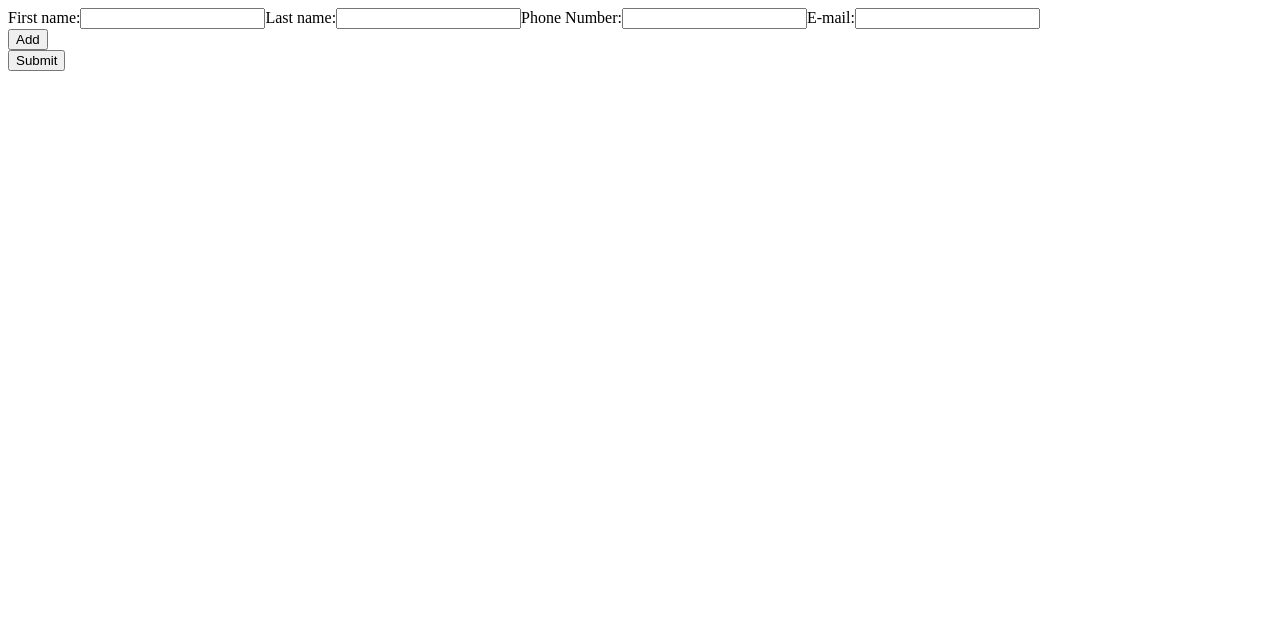
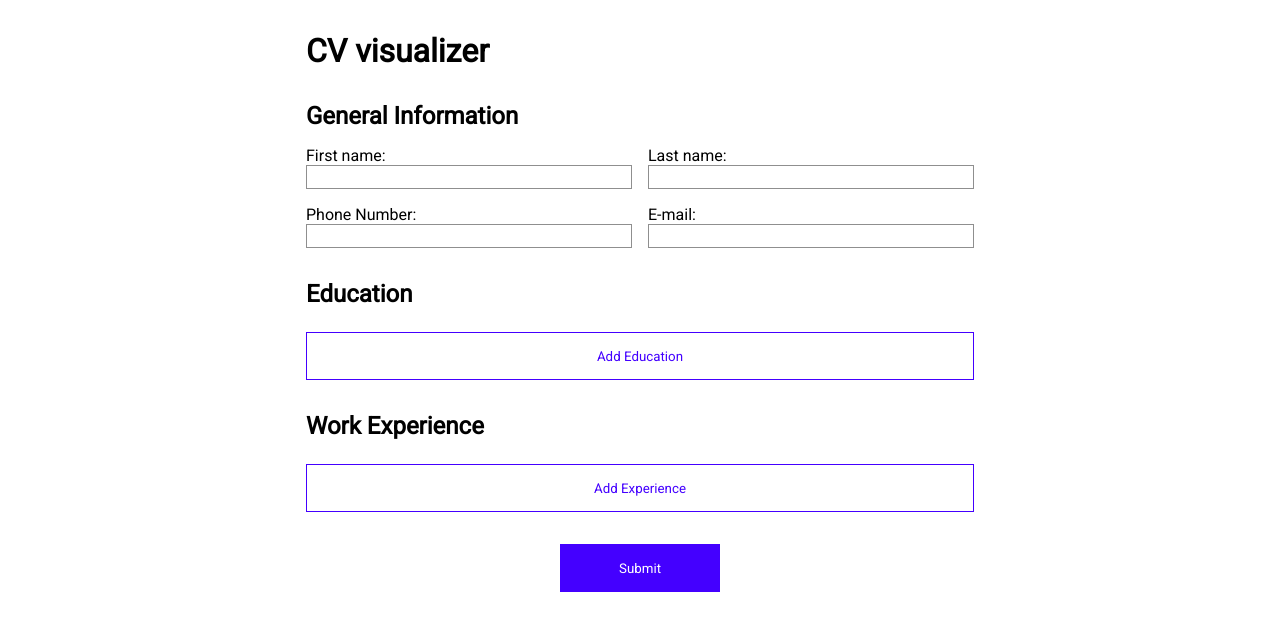
Before and after one commit to ChristianSama/cv-project, a React (Create React App) app: page / in a window 1280 px wide. Shown: the top 630 px of the page. Built offline with nearby package versions, Linux system fonts and the light colour scheme.

Commit message:
added styles, experience section and delete functionality

```diff
--- a/public/index.html
+++ b/public/index.html
@@ -22,6 +22,9 @@
       work correctly both with client-side routing and a non-root public URL.
       Learn how to configure a non-root public URL by running `npm run build`.
     -->
+    <link rel="preconnect" href="https://fonts.googleapis.com">
+    <link rel="preconnect" href="https://fonts.gstatic.com" crossorigin>
+    <link href="https://fonts.googleapis.com/css2?family=Roboto&display=swap" rel="stylesheet">
     <title>React App</title>
   </head>
   <body>
--- a/src/components/App.js
+++ b/src/components/App.js
@@ -1,6 +1,7 @@
 import { Component } from "react";
 import GeneralSection from "./GeneralSection"
 import EducationSection from "./EducationSection"
+import ExperienceSection from "./ExperienceSection"
 
 class App extends Component {
 
@@ -19,10 +20,15 @@ class App extends Component {
 
   render() {
     return (
-      <div>
+      <div className="app">
+        <h1>CV visualizer</h1>
         <form onSubmit={this.handleSubmit}>
+          <h2>General Information</h2>
           <GeneralSection edit={this.state.edit}/>
+          <h2>Education</h2>
           <EducationSection edit={this.state.edit}/>
+          <h2>Work Experience</h2>
+          <ExperienceSection edit={this.state.edit}/>
           <input type="submit" value="Submit"/>
         </form>
       </div>
--- a/src/components/EducationSection.js
+++ b/src/components/EducationSection.js
@@ -8,14 +8,7 @@ class EducationSection extends React.Component {
     this.state = {educations: []}
     this.addEducation = this.addEducation.bind(this);
     this.handleChange = this.handleChange.bind(this);
-  }
-
-  addEducation(event) {
-    event.preventDefault();
-    const newEducation = {id: uniqid(), level: '', institution: ''};
-    this.setState((prevState) => ({
-      educations: [...prevState.educations, newEducation]
-    }));
+    this.deleteEducation = this.deleteEducation.bind(this);
   }
 
   handleChange(event) {
@@ -32,13 +25,27 @@ class EducationSection extends React.Component {
     })
   }
 
+  addEducation(event) {
+    event.preventDefault();
+    const newEducation = {id: uniqid(), level: '', institution: ''};
+    this.setState((prevState) => ({
+      educations: [...prevState.educations, newEducation]
+    }));
+  }
+
+  deleteEducation(event) {
+    event.preventDefault();
+    let filteredArr = this.state.educations.filter(item => item.id !== event.target.id);
+    this.setState({educations: filteredArr});
+  }
+
   render() {
     return (
       <div className="educationSection">
         {this.state.educations.map(ed => (
-          <Education key={ed.id} id={ed.id} edit={this.props.edit} level={ed.level} institution={ed.institution} handleChange={this.handleChange}></Education>
+          <Education key={ed.id} edit={this.props.edit} handleChange={this.handleChange} data={ed} deleteEducation={this.deleteEducation}/>
         ))}
-        <button onClick={this.addEducation}>Add</button>
+        <button onClick={this.addEducation}>Add Education</button>
       </div>
     )
   }
@@ -51,15 +58,18 @@ class Education extends React.Component {
 
   render() {
     return (
-      <div>
+      <div className="education">
+        <div className="input-fields">
           <label>
             Level:
-          <SwitchText id={this.props.id} edit={this.props.edit} content={this.props.level} name="level" handleChange={this.props.handleChange}/>
+            <SwitchText id={this.props.data.id} edit={this.props.edit} content={this.props.data.level} name="level" handleChange={this.props.handleChange}/>
           </label>
           <label>
             Institution:
-          <SwitchText id={this.props.id} edit={this.props.edit} content={this.props.institution} name="institution" handleChange={this.props.handleChange}/>
+            <SwitchText id={this.props.data.id} edit={this.props.edit} content={this.props.data.institution} name="institution" handleChange={this.props.handleChange}/>
           </label>
+        </div>
+        <button id={this.props.data.id} onClick={this.props.deleteEducation}>Delete</button>
       </div>
     );
   }
--- /dev/null
+++ b/src/components/ExperienceSection.js
@@ -0,0 +1,80 @@
+import React from 'react';
+import SwitchText from './SwitchText';
+import uniqid from 'uniqid';
+
+class ExperienceSection extends React.Component {
+  constructor(props) {
+    super(props);
+    this.state = {experiences: []};
+    this.addExperience = this.addExperience.bind(this);
+    this.handleChange = this.handleChange.bind(this);
+    this.deleteExperience = this.deleteExperience.bind(this);
+  }
+
+  handleChange(event) {
+    const target = event.target
+    const expId = target.id
+    const value = target.value;
+    const name = target.name;
+
+    this.setState(prevState => {
+      const newExperiences = [...prevState.experiences];
+      const newExp = newExperiences.find(exp => exp.id === expId);
+      newExp[name] = value;
+      return newExperiences;
+    })
+  }
+
+  addExperience(event) {
+    event.preventDefault();
+    const newExperience = {id: uniqid(), company: '', position: '', time: ''};
+    this.setState((prevState) => ({
+      experiences: [...prevState.experiences, newExperience]
+    }));
+  }
+
+  deleteExperience(event) {
+    event.preventDefault();
+    let filteredArr = this.state.experiences.filter(item => item.id !== event.target.id);
+    this.setState({experiences: filteredArr});
+  }
+
+  render() {
+    return (
+      <div className="experienceSection">
+        {this.state.experiences.map(exp => (
+          <Experience key={exp.id} id={exp.id} edit={this.props.edit} handleChange={this.handleChange} data={exp} deleteExperience={this.deleteExperience}/>
+        ))}
+        <button onClick={this.addExperience}>Add Experience</button>
+      </div>
+    )
+  }
+}
+
+class Experience extends React.Component {
+  constructor(props) {
+    super(props);
+  }
+
+  render() {
+    return(
+      <div className='experience'>
+        <label>
+          Company Name:
+          <SwitchText id={this.props.data.id} edit={this.props.edit} content={this.props.data.company} name="company" handleChange={this.props.handleChange}></SwitchText>
+        </label>
+        <label>
+          Position:
+          <SwitchText id={this.props.data.id} edit={this.props.edit} content={this.props.data.position} name="position" handleChange={this.props.handleChange}></SwitchText>
+        </label>
+        <label>
+          Time in position (months):
+          <SwitchText id={this.props.data.id} edit={this.props.edit} content={this.props.data.time} name="time" handleChange={this.props.handleChange}></SwitchText>
+        </label>
+        <button id={this.props.data.id} onClick={this.props.deleteExperience}>Delete</button>
+      </div>
+    );
+  }
+}
+
+export default ExperienceSection;
--- /dev/null
+++ b/src/index.css
@@ -0,0 +1,90 @@
+* {
+  box-sizing: border-box;
+  padding: 0;
+  margin: 0;
+  font-family: 'Roboto', sans-serif;
+}
+
+input[type=text] {
+  background: none;
+  border: 1px solid #8f8f8f;
+  height: 1.5rem;
+}
+
+input[type=submit] {
+  border: none;
+  display: block;
+  background-color: #4400ff;
+  width: 10rem;
+  height: 3rem;
+  color: white;
+  margin: 2rem auto;
+}
+
+label {
+  margin-top: 1rem;
+}
+
+button {
+  background: none;
+  border: 1px solid #4400ff;
+  color: #4400ff;
+  width: 100%;
+  height: 3rem;
+  margin-top: 1.5rem;
+}
+
+.app {
+  max-width: 700px;
+  margin: 0 auto;
+  padding: 1rem;
+  display: flex;
+  flex-direction: column;
+}
+
+.app label {
+  display: flex;
+  flex-direction: column;
+}
+
+h2 {
+  margin-top: 2rem;
+}
+
+.generalInfo {
+  display: grid;
+  grid-template-columns: 1fr;
+  column-gap: 1rem;
+}
+
+.educationSection div, .experienceSection div {
+  margin-top: 1.5rem;
+}
+
+.education, .experience {
+  display: flex;
+}
+
+.education button {
+  width: 10%;
+  height: inherit;
+  border-left: none;
+}
+
+.input-fields {
+  width: 90%;
+  border: 1px solid #4400ff;
+  padding: 0rem 1rem 1rem 1rem;
+}
+
+@media screen and (min-width: 426px) {
+  .app {
+    display: flex;
+    justify-content: center;
+    padding: 2rem 1rem;
+  }
+
+  .generalInfo {
+    grid-template-columns: 1fr 1fr;
+  }
+}
--- a/src/index.js
+++ b/src/index.js
@@ -1,6 +1,6 @@
 import React from 'react';
 import ReactDOM from 'react-dom';
-//import './index.css';
+import './index.css';
 import App from './components/App';
 
 ReactDOM.render(
```
Lines whose indentation alone changed are shown as unchanged.
